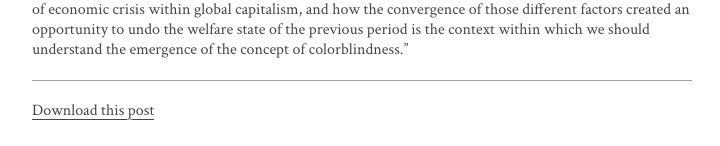
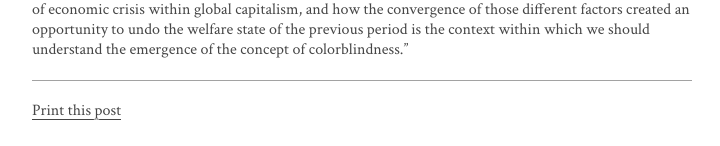
Before and after one commit to radicalbarracuda/sf-feminist-book-club, a Jekyll site: the page built from _posts/2016-12-18-from-blm-to-black-liberation.md, in a window 1280 px wide. Shown: the part 4228-4374 px from the top of the page, without its empty margins (278-998 px from the left). Built offline with Jekyll 4.4.1, drawn with Linux system fonts in a browser that asks for light colours; some web fonts are replaced.

Commit message:
Selectively hide page elements on print (#25)
* Selectively hide page elements on print

- Adds class no-print to hide elements within @media print
- Adds no-print to current page navigation and the anchor tag to print

* Update styling of print anchor

- Change copy to 'Print this post'
- Update to left alignment in consistency with top nav alignment

* Remove unnecessary top margin on footer

```diff
--- a/_layouts/pages.html
+++ b/_layouts/pages.html
@@ -14,7 +14,7 @@
 
 <body>
 <main>
-  <p><a href="{{ site.baseurl }}/">< Back to Home</a></p>
+  <p class="no-print"><a href="{{ site.baseurl }}/">< Back to Home</a></p>
   {{ content }}
 </main>
 </body>
--- a/_layouts/posts.html
+++ b/_layouts/posts.html
@@ -14,10 +14,10 @@
 
 <body>
 <main>
-  <p><a href="{{ site.baseurl }}/">< Back to Home</a></p>
+  <p class="no-print"><a href="{{ site.baseurl }}/">< Back to Home</a></p>
   {{ content }}
-  <footer>
-    <a href="javascript:window.print();">Download this post</a>
+  <footer class="no-print">
+    <a href="javascript:window.print();">Print this post</a>
   </footer>
 </main>
 </body>
--- a/_sass/_base.scss
+++ b/_sass/_base.scss
@@ -309,3 +309,9 @@
     padding: 0 0 0 1.21875rem;
   }
 }
+
+@media print {
+  .no-print, .no-print * {
+    display: none !important;
+  }
+}
```
